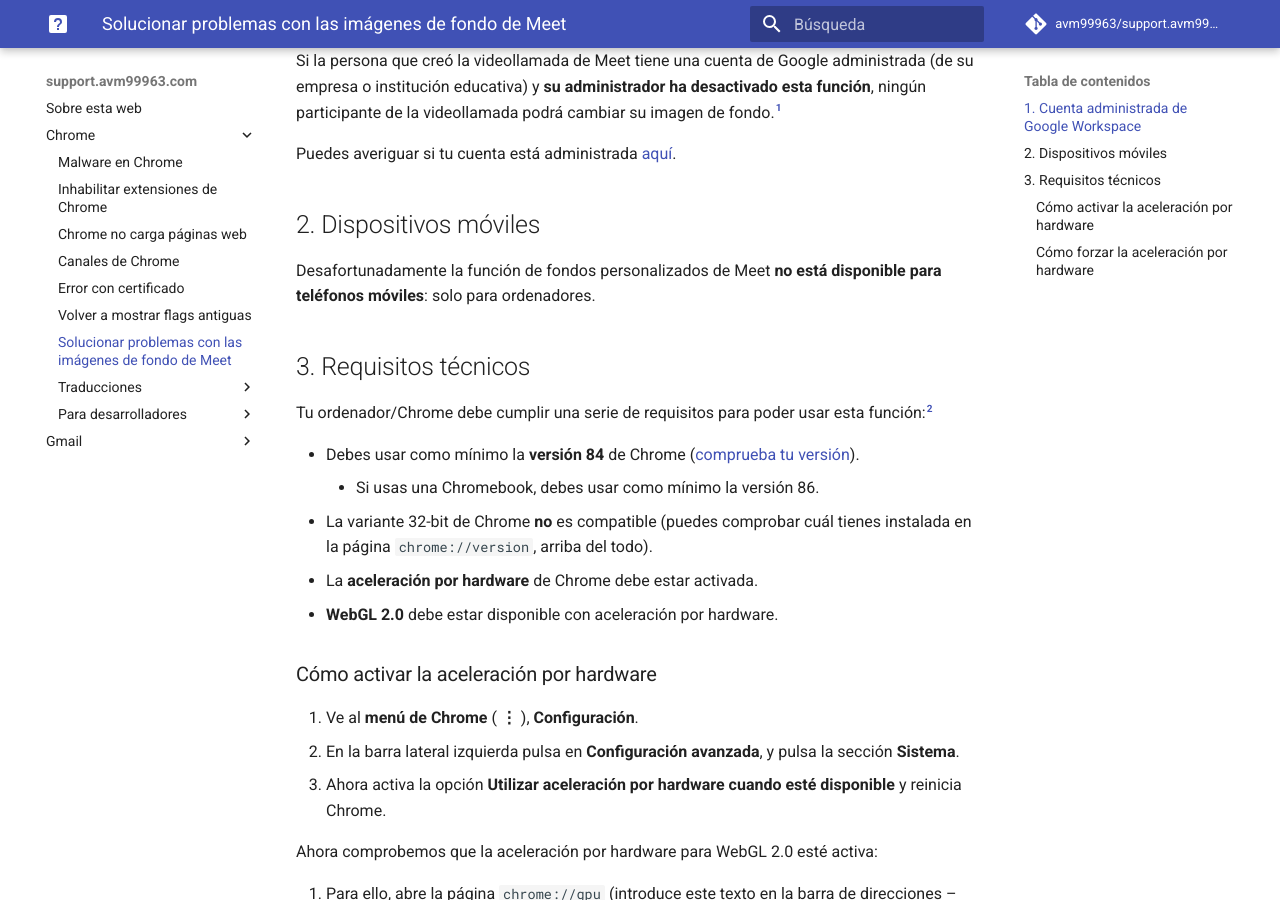
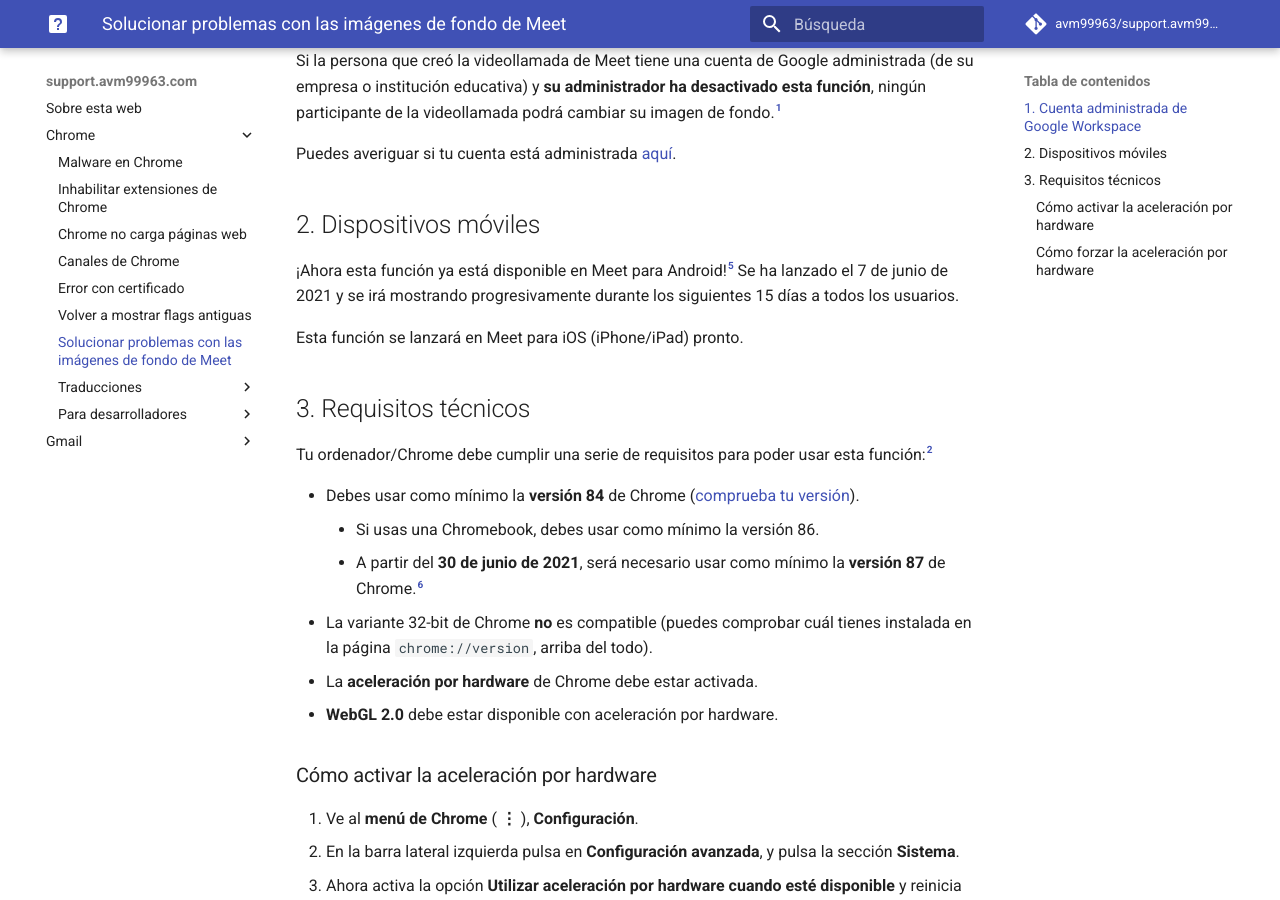
Before and after one commit to avm99963/support.avm99963.com, an MkDocs documentation site: the page built from docs/chrome/fondo-meet.md, in a window 1280 px wide and 900 px high, scrolled down 315 px. Built offline with MkDocs 1.6.1 and Material for MkDocs 9.7.7, drawn with Linux system fonts in a browser that asks for light colours; comment, search, counter and statistics services are not loaded; some of the changed text lies outside the part shown.

Commit message:
Update info on support of the background feature in Meet
- Now this feature is supported on Android (coming soon to iOS).
- Chrome 87+ will be required starting on June 30, 2021.

Change-Id: I30893a470e344d3d22065e2d89c2058cd938594a

```diff
--- a/docs/chrome/fondo-meet.md
+++ b/docs/chrome/fondo-meet.md
@@ -13,8 +13,11 @@
 [aquí](https://support.google.com/a/answer/6208960?hl=es).
 
 ## 2. Dispositivos móviles
-Desafortunadamente la función de fondos personalizados de Meet **no está
-disponible para teléfonos móviles**: solo para ordenadores.
+¡Ahora esta función ya está disponible en Meet para Android![^5] Se ha lanzado
+el 7 de junio de 2021 y se irá mostrando progresivamente durante los siguientes
+15 días a todos los usuarios.
+
+Esta función se lanzará en Meet para iOS (iPhone/iPad) pronto.
 
 ## 3. Requisitos técnicos
 Tu ordenador/Chrome debe cumplir una serie de requisitos para poder usar esta
@@ -23,6 +26,8 @@
 - Debes usar como mínimo la **versión 84** de Chrome
 ([comprueba tu versión](https://labs.avm99963.com/chrome/version.php)).
     - Si usas una Chromebook, debes usar como mínimo la versión 86.
+    - A partir del **30 de junio de 2021**, será necesario usar como mínimo
+    la **versión 87** de Chrome.[^6]
 - La variante 32-bit de Chrome **no** es compatible (puedes comprobar cuál
 tienes instalada en la página `chrome://version`, arriba del todo).
 - La **aceleración por hardware** de Chrome debe estar activada.
@@ -88,3 +93,7 @@
 [^4]: Si tu driver está desactualizado y una versión más nueva arregla un
 problema conocido, es posible que esta nueva versión no esté prohibida por
 Chrome y se arregle el problema solo actualizándolo.
+[^5]: [Option to replace your background in Google Meet is now available on Android - Google Workspace Updates](https://workspaceupdates.googleblog.com/2021/06/replace-your-background-in-google-meet-android.html)
+(_en inglés_)
+[^6]: [Replace your background with a video in Google Meet - Google Workspace Updates](https://workspaceupdates.googleblog.com/2021/06/replace-your-background-with-video-in.html)
+(_en inglés_)
```
